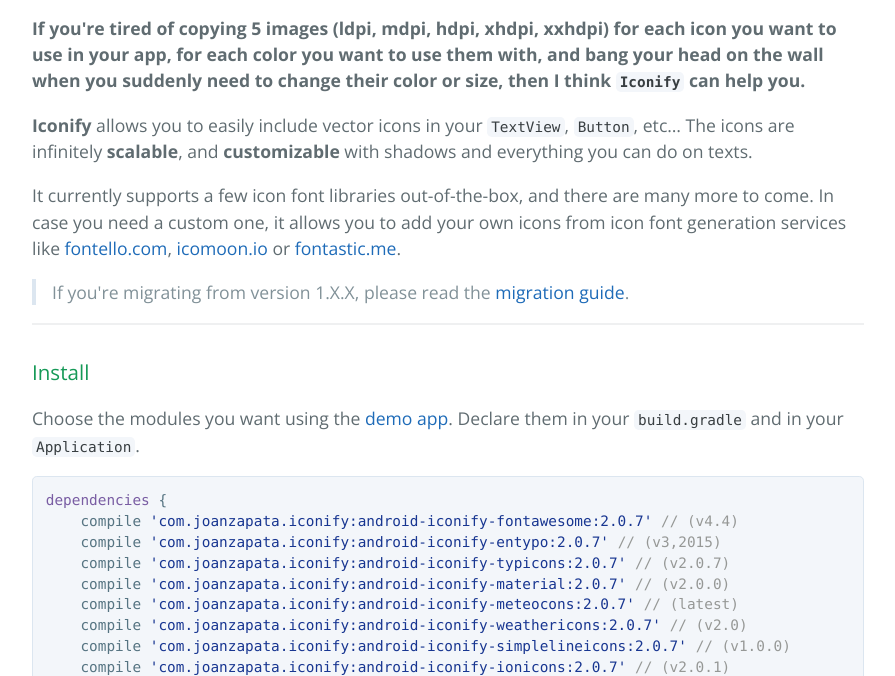
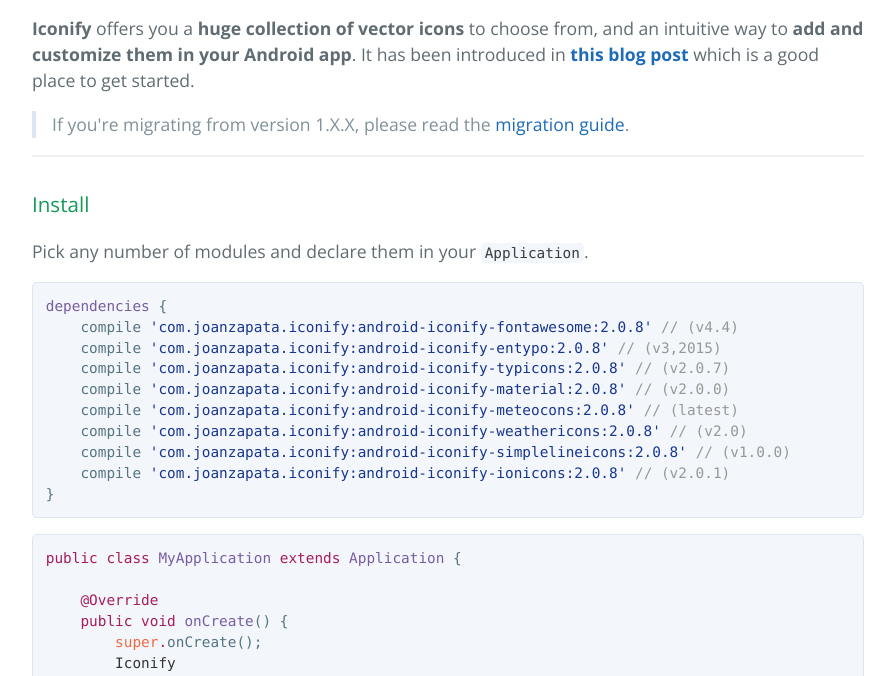
Before and after one commit to JoanZapata/android-iconify, a plain HTML site: page index.html in a window 1280 px wide. Shown: the part 724-1400 px from the top of the page, without its empty margins (192-1087 px from the left). Drawn offline with nearby package versions, Linux system fonts and the light colour scheme.

Commit message:
Create gh-pages branch via GitHub

```diff
--- a/index.html
+++ b/index.html
@@ -21,12 +21,7 @@
     <section class="main-content">
       <p><a href="https://play.google.com/store/apps/details?id=com.joanzapata.android.icons.sample"><img src="http://developer.android.com/images/brand/en_app_rgb_wo_45.png" alt="Alt"></a></p>
 
-<p><strong>If you're tired of copying 5 images (ldpi, mdpi, hdpi, xhdpi, xxhdpi) for each icon you want to use in your app, for each color you want to use them with, and bang your head on the wall when you suddenly need to change their color or size, then I think <code>Iconify</code> can help you.</strong></p>
-
-<p><strong>Iconify</strong> allows you to easily include vector icons in your <code>TextView</code>, <code>Button</code>, etc…
-The icons are infinitely <strong>scalable</strong>, and <strong>customizable</strong> with shadows and everything you can do on texts.</p>
-
-<p>It currently supports a few icon font libraries out-of-the-box, and there are many more to come. In case you need a custom one, it allows you to add your own icons from icon font generation services like <a href="http://fontello.com/">fontello.com</a>, <a href="https://icomoon.io/">icomoon.io</a> or <a href="http://fontastic.me/">fontastic.me</a>.</p>
+<p><strong>Iconify</strong> offers you a <strong>huge collection of vector icons</strong> to choose from, and an intuitive way to <strong>add and customize them in your Android app</strong>. It has been introduced in <a href="http://blog.joanzapata.com/iconify-just-got-a-lot-better/"><strong>this blog post</strong></a> which is a good place to get started. </p>
 
 <blockquote>
 <p>If you're migrating from version 1.X.X, please read the <a href="MIGRATION.md">migration guide</a>.</p>
@@ -37,18 +32,17 @@ The icons are infinitely <strong>scalable</strong>, and <strong>customizable</st
 <h3>
 <a id="install" class="anchor" href="#install" aria-hidden="true"><span class="octicon octicon-link"></span></a>Install</h3>
 
-<p>Choose the modules you want using the <a href="https://play.google.com/store/apps/details?id=com.joanzapata.android.icons.sample">demo app</a>.
-Declare them in your <code>build.gradle</code> and in your <code>Application</code>.</p>
+<p>Pick any number of modules and declare them in your <code>Application</code>.</p>
 
 <div class="highlight highlight-gradle"><pre><span class="pl-en">dependencies</span> {
-    compile <span class="pl-s"><span class="pl-pds">'</span>com.joanzapata.iconify:android-iconify-fontawesome:2.0.7<span class="pl-pds">'</span></span> <span class="pl-c">// (v4.4)</span>
-    compile <span class="pl-s"><span class="pl-pds">'</span>com.joanzapata.iconify:android-iconify-entypo:2.0.7<span class="pl-pds">'</span></span> <span class="pl-c">// (v3,2015)</span>
-    compile <span class="pl-s"><span class="pl-pds">'</span>com.joanzapata.iconify:android-iconify-typicons:2.0.7<span class="pl-pds">'</span></span> <span class="pl-c">// (v2.0.7)</span>
-    compile <span class="pl-s"><span class="pl-pds">'</span>com.joanzapata.iconify:android-iconify-material:2.0.7<span class="pl-pds">'</span></span> <span class="pl-c">// (v2.0.0)</span>
-    compile <span class="pl-s"><span class="pl-pds">'</span>com.joanzapata.iconify:android-iconify-meteocons:2.0.7<span class="pl-pds">'</span></span> <span class="pl-c">// (latest)</span>
-    compile <span class="pl-s"><span class="pl-pds">'</span>com.joanzapata.iconify:android-iconify-weathericons:2.0.7<span class="pl-pds">'</span></span> <span class="pl-c">// (v2.0)</span>
-    compile <span class="pl-s"><span class="pl-pds">'</span>com.joanzapata.iconify:android-iconify-simplelineicons:2.0.7<span class="pl-pds">'</span></span> <span class="pl-c">// (v1.0.0)</span>
-    compile <span class="pl-s"><span class="pl-pds">'</span>com.joanzapata.iconify:android-iconify-ionicons:2.0.7<span class="pl-pds">'</span></span> <span class="pl-c">// (v2.0.1)</span>
+    compile <span class="pl-s"><span class="pl-pds">'</span>com.joanzapata.iconify:android-iconify-fontawesome:2.0.8<span class="pl-pds">'</span></span> <span class="pl-c">// (v4.4)</span>
+    compile <span class="pl-s"><span class="pl-pds">'</span>com.joanzapata.iconify:android-iconify-entypo:2.0.8<span class="pl-pds">'</span></span> <span class="pl-c">// (v3,2015)</span>
+    compile <span class="pl-s"><span class="pl-pds">'</span>com.joanzapata.iconify:android-iconify-typicons:2.0.8<span class="pl-pds">'</span></span> <span class="pl-c">// (v2.0.7)</span>
+    compile <span class="pl-s"><span class="pl-pds">'</span>com.joanzapata.iconify:android-iconify-material:2.0.8<span class="pl-pds">'</span></span> <span class="pl-c">// (v2.0.0)</span>
+    compile <span class="pl-s"><span class="pl-pds">'</span>com.joanzapata.iconify:android-iconify-meteocons:2.0.8<span class="pl-pds">'</span></span> <span class="pl-c">// (latest)</span>
+    compile <span class="pl-s"><span class="pl-pds">'</span>com.joanzapata.iconify:android-iconify-weathericons:2.0.8<span class="pl-pds">'</span></span> <span class="pl-c">// (v2.0)</span>
+    compile <span class="pl-s"><span class="pl-pds">'</span>com.joanzapata.iconify:android-iconify-simplelineicons:2.0.8<span class="pl-pds">'</span></span> <span class="pl-c">// (v1.0.0)</span>
+    compile <span class="pl-s"><span class="pl-pds">'</span>com.joanzapata.iconify:android-iconify-ionicons:2.0.8<span class="pl-pds">'</span></span> <span class="pl-c">// (v2.0.1)</span>
 }</pre></div>
 
 <div class="highlight highlight-java"><pre><span class="pl-k">public</span> <span class="pl-k">class</span> <span class="pl-en">MyApplication</span> <span class="pl-k">extends</span> <span class="pl-e">Application</span> {
@@ -108,6 +102,13 @@ menu<span class="pl-k">.</span>findItem(<span class="pl-smi">R</span><span class
    .colorRes(<span class="pl-smi">R</span><span class="pl-k">.</span>color<span class="pl-k">.</span>ab_icon)
    .actionBarSize());</pre></div>
 
+<h2>
+<a id="extensibility" class="anchor" href="#extensibility" aria-hidden="true"><span class="octicon octicon-link"></span></a>Extensibility</h2>
+
+<p>In case you can't find the icon you want, you can extend the available icon directly from your app. All you need to do is to implement <code>IconFontDescriptor</code> with a <code>.ttf</code> file in your assets and provide the mapping between keys and special characters, then give it to <code>Iconify.with()</code>. You can use the  <a href="https://github.com/JoanZapata/android-iconify/blob/master/android-iconify-fontawesome/src/main/java/com/joanzapata/iconify/fonts/FontAwesomeModule.java">FontAwesomeModule</a> as an example.</p>
+
+<p>There are no constraints on the icon keys, but I strongly suggest you use a unique prefix like <code>my-</code> or anything, to avoid conflicts with other modules. FYI, if there <strong>is</strong> a conflict, the first module declared with <code>Iconify.with()</code> has priority.</p>
+
 <hr>
 
 <h2>
```
Also changed, not shown: params.json (+1 -1 lines).
